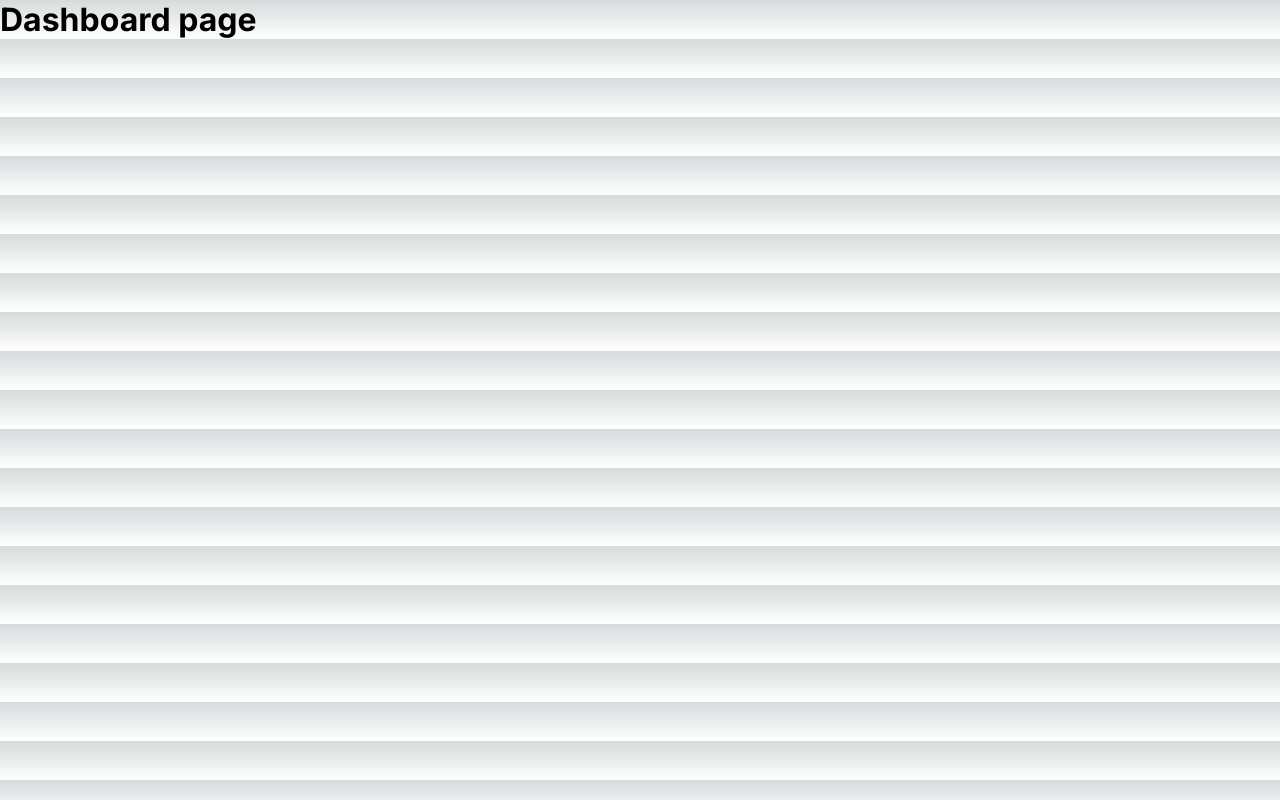
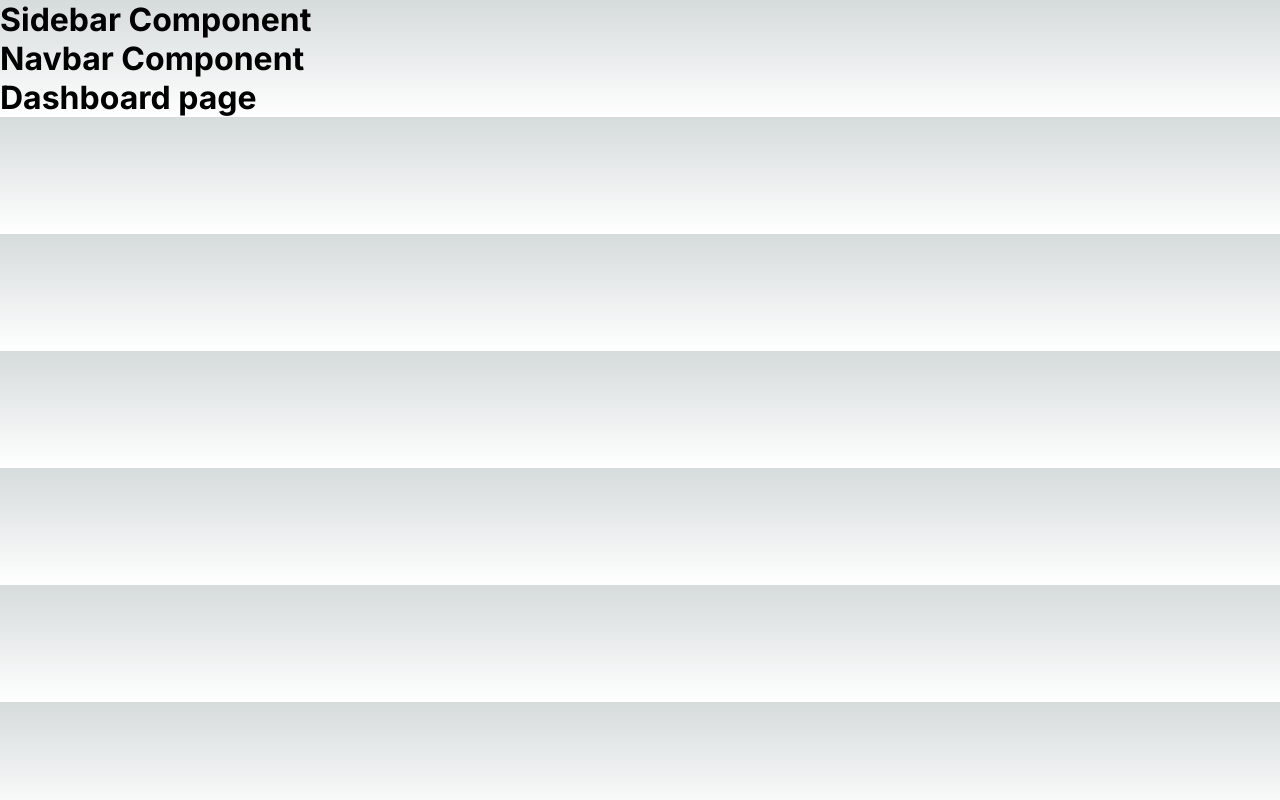
Before and after one commit to andryariadi/CMS-Dashboard-, a Next.js app in the folder cms-dashboard/: page /dashboard in a window 1280 px wide. Built offline with nearby package versions, Linux system fonts and the light colour scheme.

Commit message:
add producct page

```diff
--- /dev/null
+++ b/cms-dashboard/src/app/dashboard/layout.jsx
@@ -0,0 +1,16 @@
+import Navbar from "@/components/dashboard/navbar/navbar";
+import Sidebar from "@/components/dashboard/sidebar/sidebar";
+
+export default function DashboardLayout({ children }) {
+  return (
+    <>
+      <div>
+        <Sidebar />
+      </div>
+      <div>
+        <Navbar />
+        {children}
+      </div>
+    </>
+  );
+}
--- /dev/null
+++ b/cms-dashboard/src/app/dashboard/product/page.jsx
@@ -0,0 +1,3 @@
+export default function Product() {
+  return <h1>Product Page</h1>;
+}
--- a/cms-dashboard/src/app/layout.js
+++ b/cms-dashboard/src/app/layout.js
@@ -1,17 +1,17 @@
-import { Inter } from 'next/font/google'
-import './globals.css'
+import { Inter } from "next/font/google";
+import "./globals.css";
 
-const inter = Inter({ subsets: ['latin'] })
+const inter = Inter({ subsets: ["latin"] });
 
 export const metadata = {
-  title: 'Create Next App',
-  description: 'Generated by create next app',
-}
+  title: "Dashboard CMS",
+  description: "Dashboard CMS with Next.js",
+};
 
 export default function RootLayout({ children }) {
   return (
     <html lang="en">
       <body className={inter.className}>{children}</body>
     </html>
-  )
+  );
 }
```
